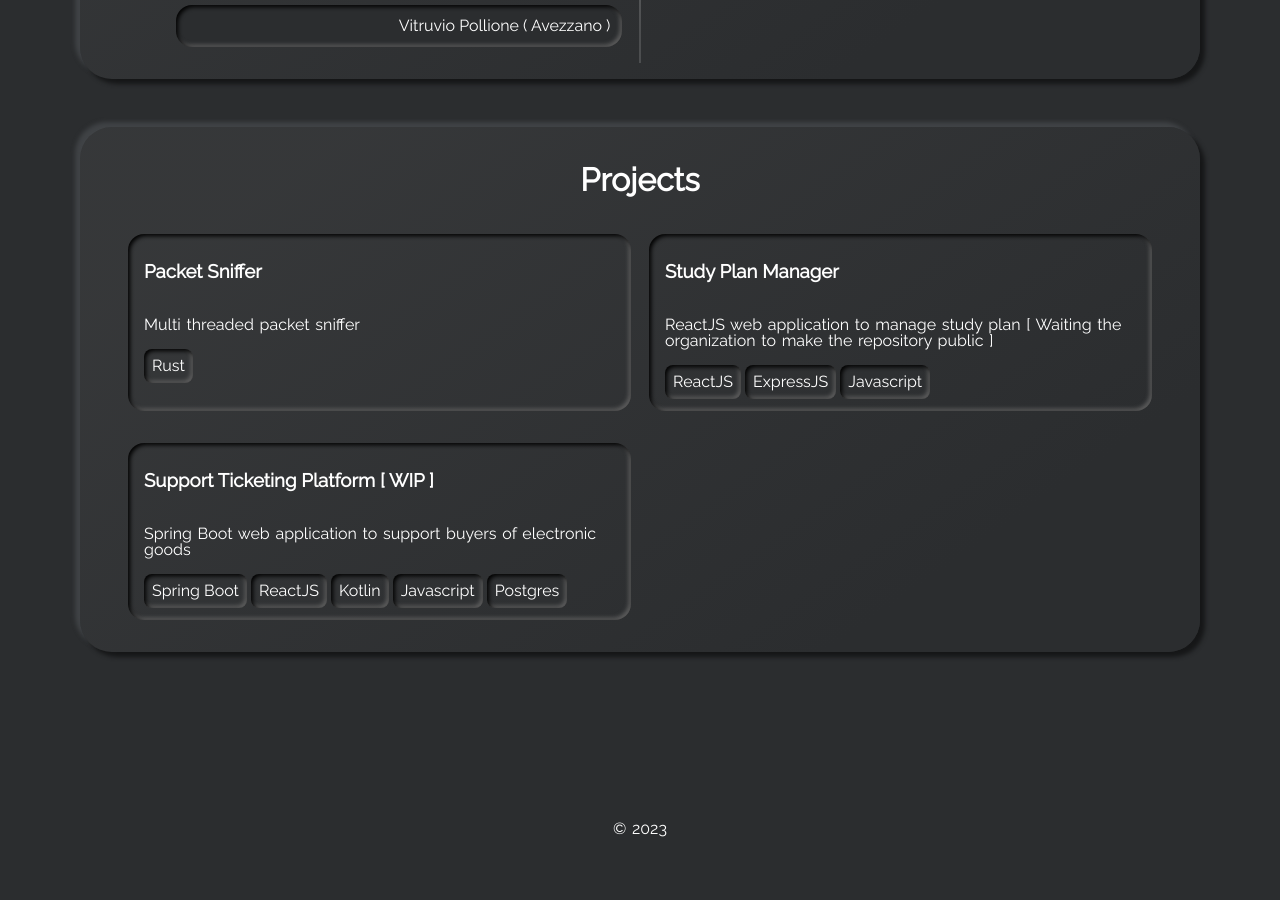
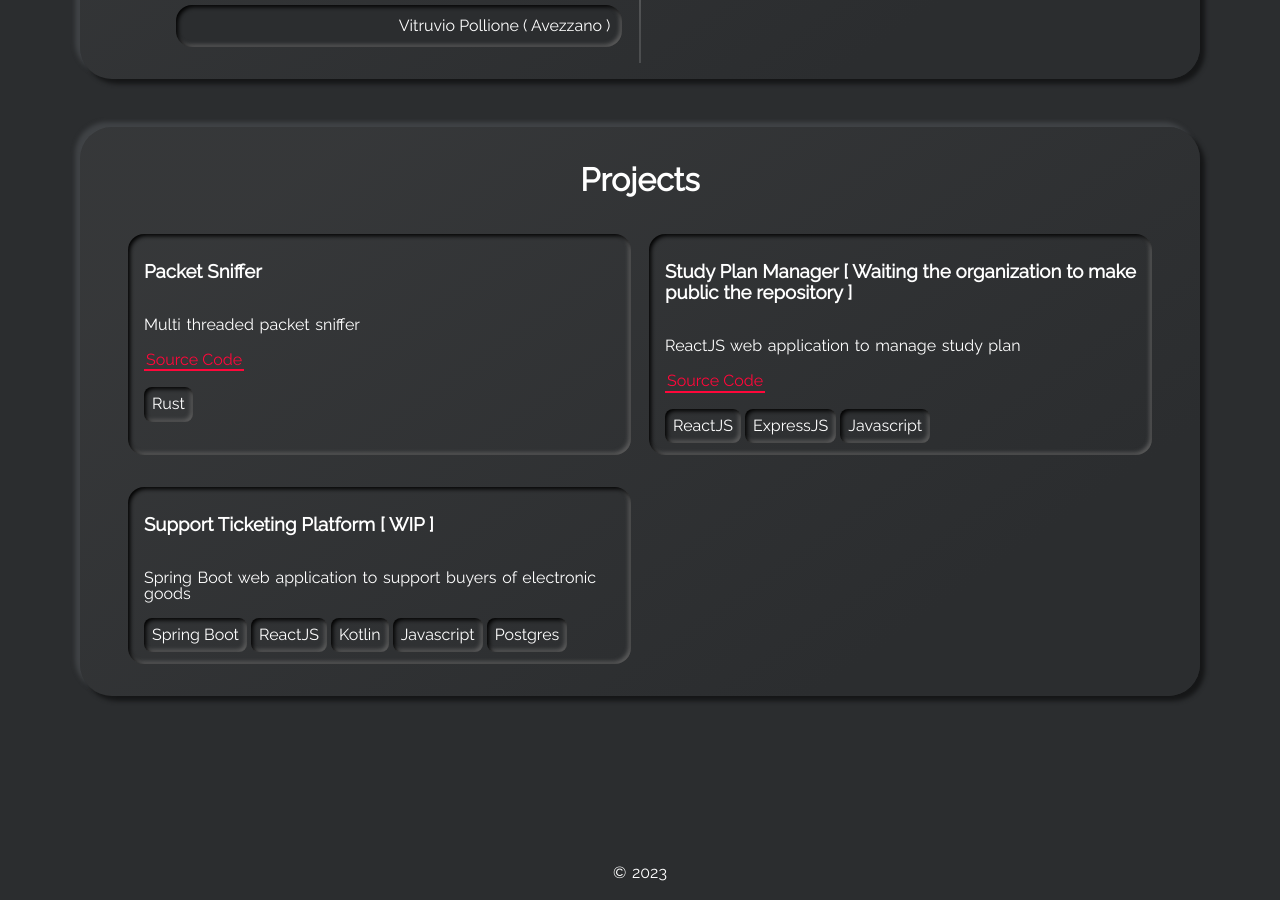
Before and after one commit to danieledibattista/danieledibattista, a Jekyll site: the page built from index.html, in a window 1280 px wide and 900 px high, scrolled down 2546 px. Built offline with Jekyll 4.4.1, drawn with Linux system fonts in a browser that asks for light colours; before the commit the page ends 3417 px from its top, so only the background shows below that.

```diff
--- a/_data/projects.yml
+++ b/_data/projects.yml
@@ -19,8 +19,8 @@
   tags:
     - tag: Rust
 
-- name: Study Plan Manager
-  descr: "ReactJS web application to manage study plan [ Waiting the organization to make the repository public ]"
+- name: Study Plan Manager [ Waiting the organization to make public the repository ]
+  descr: "ReactJS web application to manage study plan"
   source_code: https://github.com/polito-WA1-AJ-2022-exam/exam-1---studyplan-dibbadan
   tags:
     - tag: ReactJS
--- a/_includes/section-projects.html
+++ b/_includes/section-projects.html
@@ -7,7 +7,7 @@
           <h3>{{project.name}}</h3>
         </div>
         <p class="project-desc">{{project.descr}}</p>
-        {% if project.demo %}
+        {% if project.source_code %}
           <a class="highlight-link" href="{{project.source_code}}" target="_blank" rel="noreferrer">
             Source Code
           </a>
```
